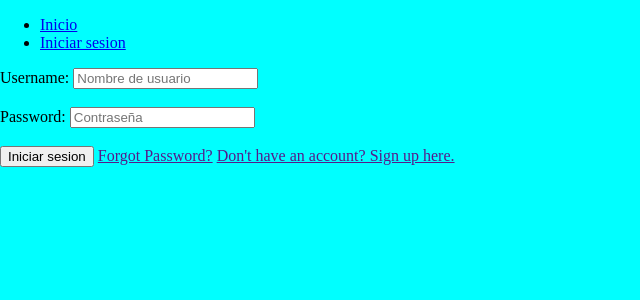
After one commit to Takanashi1551/lord_anime, a Django app: page /accounts/login/ in a window 1280 px wide. The commit adds this page. Shown: the top 300 px of the page, without its empty margins (0-640 px from the left). Run offline with Django 5.2, Linux system fonts and the light colour scheme.

Commit message:
creacion de login e instalacion de css

```diff
--- a/lord_anime/apps/index/urls.py
+++ b/lord_anime/apps/index/urls.py
@@ -1,6 +1,9 @@
 from django.urls import path
-from apps.index import views
+from . import views
+#from apps.index import views
 
 urlpatterns = [
-    path('', views.indexView),
+    path('', views.indexView, name="index"),
+    path('login/', views.loginView, name="login"),
+    path('logout/', views.exit, name="exit")
 ]
--- a/lord_anime/lord_anime/urls.py
+++ b/lord_anime/lord_anime/urls.py
@@ -19,6 +19,7 @@ from django.urls import path, include
 
 
 urlpatterns = [
+    path('', include('apps.index.urls')),
     path('admin/', admin.site.urls),
-    path('lord-anime', include('apps.index.urls'))
+    path('accounts/', include('django.contrib.auth.urls')),
 ]
--- /dev/null
+++ b/lord_anime/static/css/estilos.css
@@ -0,0 +1,10 @@
+body {
+    padding: 0;
+    margin: 0;
+    box-sizing: border-box;
+    background-color: aqua;
+}
+
+:root {
+    scroll-behavior: smooth;
+}
--- /dev/null
+++ b/lord_anime/templates/base.html
@@ -0,0 +1,28 @@
+{% load static %}
+<!DOCTYPE html>
+<html lang="es">
+
+<head>
+    <meta charset="UTF-8">
+    <meta name="viewport" content="width=device-width, initial-scale=1.0">
+    <link type="text/css" rel="stylesheet" href="{% static 'css/estilos.css' %}">
+    <title>{% block title %}{% endblock %}</title>
+</head>
+
+<body>
+    <div>
+        <ul>
+            <li> <a href={% url 'index' %}> Inicio </a></li>
+            {% if request.user.is_authenticated %}
+            <li> <a href={% url 'exit' %}> Cerrar sesion </a></li>
+            {% else %}
+            <li> <a href={% url 'login' %}> Iniciar sesion </a></li>
+            {% endif %}
+        </ul>
+    </div>
+    {% block content %}
+
+    {% endblock %}
+</body>
+
+</html>
--- /dev/null
+++ b/lord_anime/templates/registration/login.html
@@ -0,0 +1,20 @@
+{% extends 'base.html' %}
+
+{% block title %} Login {% endblock %}
+
+{% block content %}
+    <form action="" method="post">
+        {% csrf_token %}
+
+        <label for="username">Username:</label>
+        <input type="text" id="username" name="username" placeholder="Nombre de usuario" required><br><br>
+
+        <label for="password">Password:</label>
+        <input type="password" id="password" name="password" placeholder="Contraseña" required><br><br>
+
+        <button type="submit">Iniciar sesion</button>
+        <a href="">Forgot Password?</a>
+        <a href="">Don't have an account? Sign up here.</a>
+
+    </form>
+{% endblock %}
```
Also changed, not shown: lord_anime/apps/index/views.py (+16 -2 lines), lord_anime/lord_anime/settings.py (+10 -2 lines), lord_anime/templates/index.html (+18 -11 lines).
